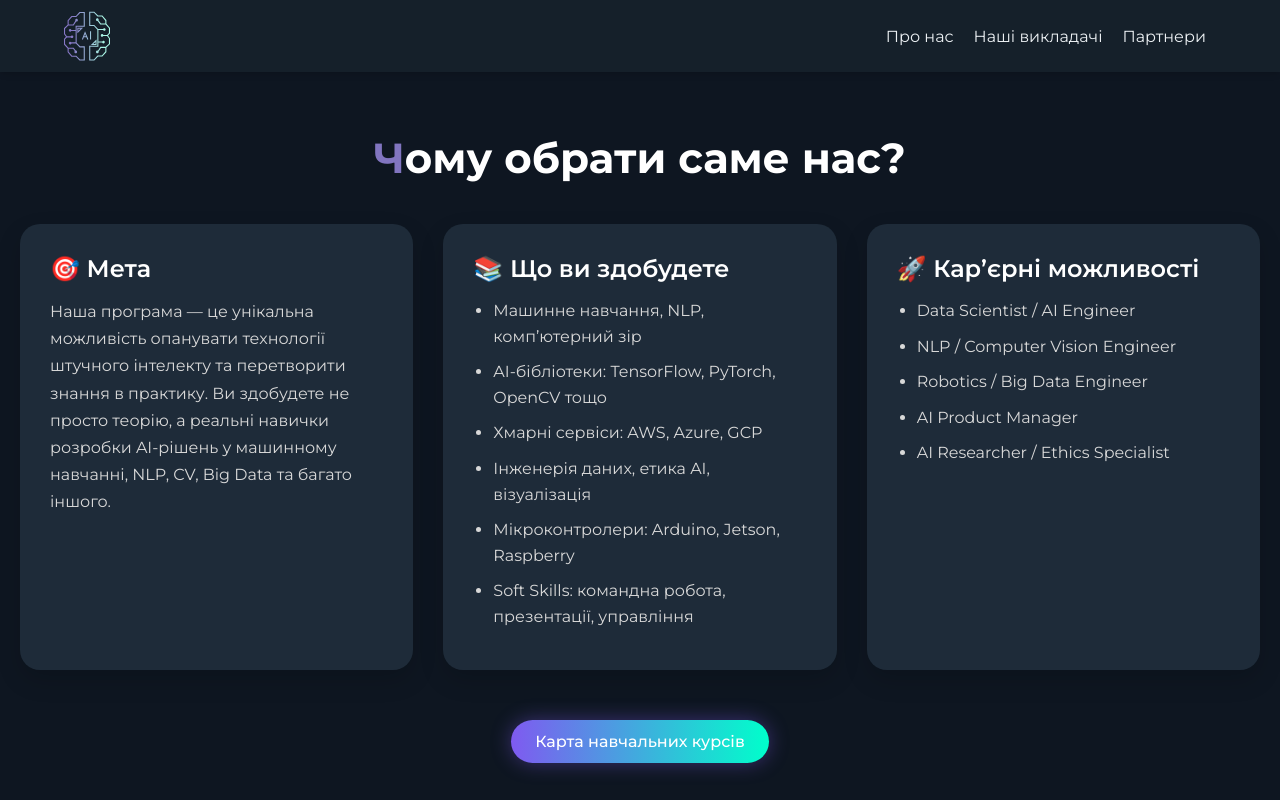
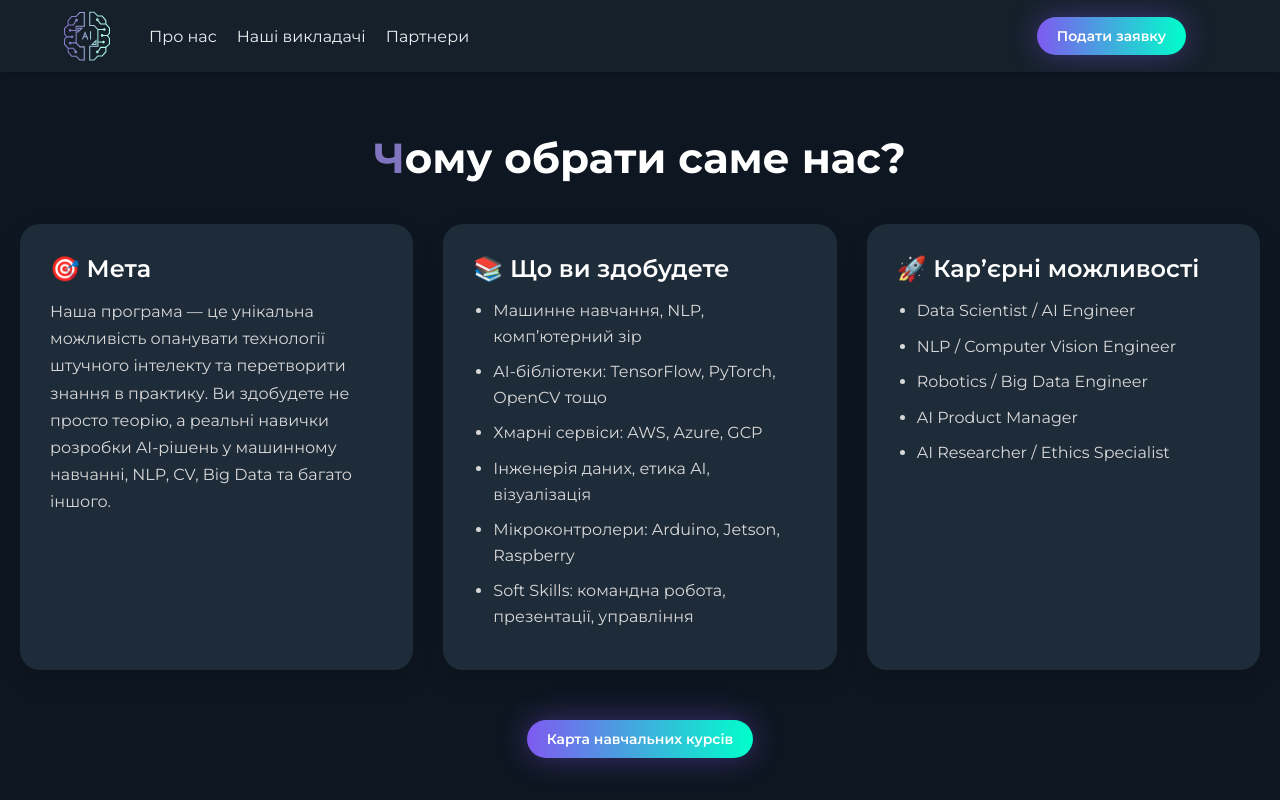
Before and after one commit to OlegBandrivskiy26/ai-open-day-, a React (Create React App) app: page / in a window 1280 px wide. Shown: the top 800 px of the page. Built offline with nearby package versions, Linux system fonts and the light colour scheme.

Commit message:
added button to header

```diff
--- a/src/components/Header.jsx
+++ b/src/components/Header.jsx
@@ -1,5 +1,3 @@
-
-
 import React, { useState } from 'react'
 import '../styles/header.css'
 import { Link } from 'react-scroll'
@@ -14,25 +12,40 @@ const Header = () => {
       <div className="logo-container">
         <div className="logo"></div>
       </div>
+
       {/* Desktop Navigation */}
       <div className="nav-container desktop">
         <Link className="nav-items" to="about" smooth={true} offset={-70} duration={500}>Про нас</Link>
         <Link className="nav-items" to="lecturers" smooth={true} offset={-20} duration={500}>Наші викладачі</Link>
         <Link className="nav-items" to="sponsors" smooth={true} offset={-100} duration={500}>Партнери</Link>
       </div>
+
+      {/* Gradient Button (Desktop Only) */}
+      <div className="desktop apply-btn-wrapper">
+        <a
+          href="https://vstup.osvita.ua/y2024/r14/97/1321234/"
+          target="_blank"
+          rel="noopener noreferrer"
+          className="gradient-button header-btn"
+        >
+          Подати заявку
+        </a>
+      </div>
+
       {/* Burger Menu Icon */}
       <div className="burger-menu" onClick={toggleMenu}>
          <div className={`line1 ${isOpen ? "open" : ""}`}></div>
          <div className={`line2 ${isOpen ? "open" : ""}`}></div>
          <div className={`line3 ${isOpen ? "open" : ""}`}></div>
       </div>
+
       {/* Mobile Navigation */}
       {isOpen && (
-      <div className="mobile-menu">
-         <Link className="nav-items" to="about" smooth={true} offset={-70} duration={500} onClick={toggleMenu}>Про нас</Link>
-         <Link className="nav-items" to="lecturers" smooth={true} offset={-20} duration={500} onClick={toggleMenu}>Наші викладачі</Link>
-         <Link className="nav-items" to="sponsors" smooth={true} offset={-100} duration={500} onClick={toggleMenu}>Партнери</Link>
-      </div>
+        <div className="mobile-menu">
+          <Link className="nav-items" to="about" smooth={true} offset={-70} duration={500} onClick={toggleMenu}>Про нас</Link>
+          <Link className="nav-items" to="lecturers" smooth={true} offset={-20} duration={500} onClick={toggleMenu}>Наші викладачі</Link>
+          <Link className="nav-items" to="sponsors" smooth={true} offset={-100} duration={500} onClick={toggleMenu}>Партнери</Link>
+        </div>
       )}
     </header>
   )
--- a/src/components/Sponsors.jsx
+++ b/src/components/Sponsors.jsx
@@ -57,6 +57,17 @@ const Sponsors = () => {
                     <div><div className='sponsors__img sponsors__img15'></div></div>
                 </Slider>
             </div>
+
+            <div className="sponsors-btn-wrapper">
+                <a
+                    href="https://vstup.osvita.ua/y2024/r14/97/1321234/"
+                    target="_blank"
+                    rel="noopener noreferrer"
+                    className="gradient-button"
+                >
+                    Подати заявку
+                </a>
+            </div>
         </div>
     )
 }
--- a/src/styles/header.css
+++ b/src/styles/header.css
@@ -144,3 +144,24 @@ header {
     margin-right: 10px;
   }
 }
+/* Wrapper for desktop button */
+.apply-btn-wrapper {
+  margin-left: auto;
+  margin-right: 30px;
+  display: flex;
+  align-items: center;
+}
+
+/* Header-specific button style */
+.header-btn {
+  padding: 10px 5px;
+  font-size: 15px;
+  border-radius: 25px;
+}
+
+/* Приховати кнопку на мобільних */
+@media screen and (max-width: 768px) {
+  .apply-btn-wrapper {
+    display: none;
+  }
+}
--- a/src/styles/sponsors.css
+++ b/src/styles/sponsors.css
@@ -112,10 +112,12 @@
 /* Base Styles */
 .sponsors {
   width: 100%;
-  height: 50vh;
+  min-height: 70vh;
   display: flex;
+  flex-direction: column;
   align-items: center;
   justify-content: center;
+  text-align: center;
 }
 
 .slider-container {
@@ -233,3 +235,33 @@
     height: 150px;
   }
 }
+.sponsors-btn-wrapper {
+  margin-top: 60px;
+  display: none;
+  justify-content: center;
+  width: 100%;
+}
+
+.gradient-button {
+  display: inline-block;
+  background: linear-gradient(90deg, #7f5af0, #00ffcb);
+  color: white;
+  padding: 10px 20px;
+  border: none;
+  border-radius: 40px;
+  font-size: 14px;
+  font-weight: 600;
+  text-decoration: none;
+  box-shadow: 0 0 30px rgba(127, 90, 240, 0.4);
+  transition: all 0.3s ease;
+}
+
+.gradient-button:hover {
+  box-shadow: 0 0 35px rgba(0, 255, 203, 0.7);
+  transform: scale(1.07);
+}
+@media screen and (max-width: 480px) {
+  .sponsors-btn-wrapper {
+    display: flex;
+  }
+}
```
